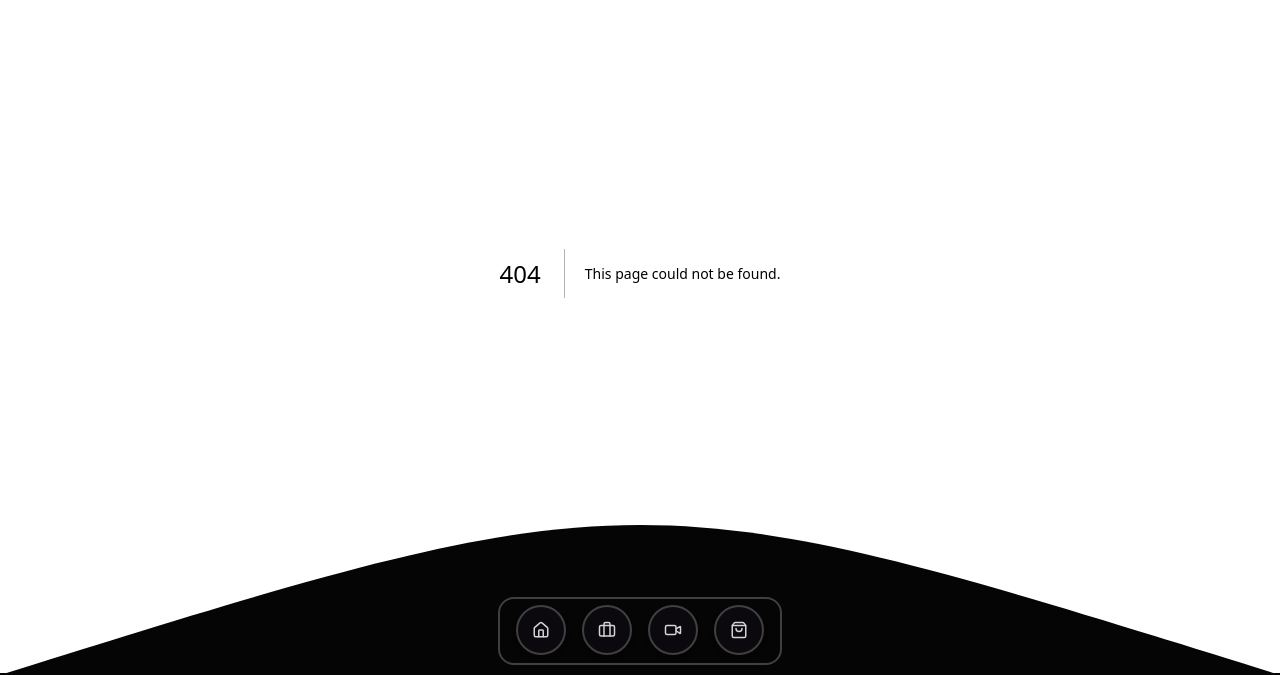
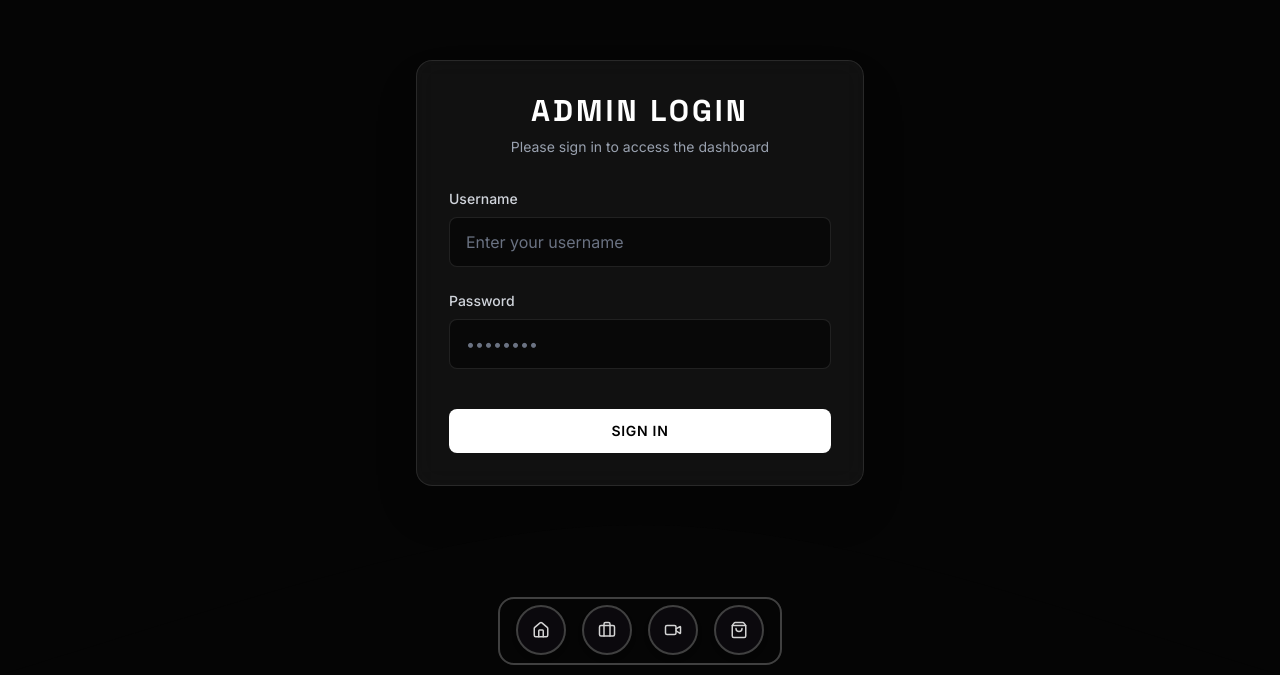
Before and after one commit to Zamir-MoN/RIEO, a Next.js app in the folder frontend/: page /login in a window 1280 px wide. Before the commit this address had no page. Shown: the part 127-802 px from the top of the page. Built offline with nearby package versions, Linux system fonts and the light colour scheme.

Commit message:
feat: add secure admin authentication

```diff
--- /dev/null
+++ b/frontend/middleware.ts
@@ -0,0 +1,47 @@
+import { NextResponse } from "next/server";
+import type { NextRequest } from "next/server";
+import { jwtVerify } from "jose";
+
+export async function middleware(request: NextRequest) {
+  const token = request.cookies.get("admin_token")?.value;
+
+  // Protect /admin routes
+  if (request.nextUrl.pathname.startsWith("/admin")) {
+    if (!token) {
+      return NextResponse.redirect(new URL("/login", request.url));
+    }
+
+    try {
+      const secret = process.env.JWT_SECRET;
+      if (!secret) throw new Error("Missing JWT_SECRET");
+
+      const secretKey = new TextEncoder().encode(secret);
+      await jwtVerify(token, secretKey);
+
+      return NextResponse.next();
+    } catch (err) {
+      // Token is invalid or expired
+      return NextResponse.redirect(new URL("/login", request.url));
+    }
+  }
+
+  // If a logged-in user tries to access /login, redirect them to /admin
+  if (request.nextUrl.pathname.startsWith("/login") && token) {
+    try {
+      const secret = process.env.JWT_SECRET;
+      if (secret) {
+        const secretKey = new TextEncoder().encode(secret);
+        await jwtVerify(token, secretKey);
+        return NextResponse.redirect(new URL("/admin", request.url));
+      }
+    } catch (err) {
+      // Invalid token, allow access to login page
+    }
+  }
+
+  return NextResponse.next();
+}
+
+export const config = {
+  matcher: ["/admin/:path*", "/login"],
+};
--- a/frontend/package.json
+++ b/frontend/package.json
@@ -16,6 +16,7 @@
     "clsx": "^2.1.1",
     "framer-motion": "^12.42.2",
     "gsap": "^3.15.0",
+    "jose": "^6.2.5",
     "lenis": "^1.3.25",
     "lottie-react": "^2.4.1",
     "lucide-react": "^1.26.0",
--- /dev/null
+++ b/frontend/src/actions/auth.ts
@@ -0,0 +1,41 @@
+"use server";
+
+import { cookies } from "next/headers";
+import { signJwt } from "@/lib/auth";
+import { redirect } from "next/navigation";
+
+export async function login(prevState: any, formData: FormData) {
+  const username = formData.get("username") as string;
+  const password = formData.get("password") as string;
+
+  const validUsername = process.env.ADMIN_USERNAME;
+  const validPassword = process.env.ADMIN_PASSWORD;
+
+  if (!validUsername || !validPassword) {
+    return { error: "Admin credentials are not configured on the server." };
+  }
+
+  if (username === validUsername && password === validPassword) {
+    const token = await signJwt({ username, role: "admin" });
+
+    // Set HTTP-only cookie
+    const cookieStore = await cookies();
+    cookieStore.set("admin_token", token, {
+      httpOnly: true,
+      secure: process.env.NODE_ENV === "production",
+      sameSite: "lax",
+      path: "/",
+      maxAge: 60 * 60 * 24, // 24 hours
+    });
+
+    redirect("/admin");
+  } else {
+    return { error: "Invalid username or password" };
+  }
+}
+
+export async function logout() {
+  const cookieStore = await cookies();
+  cookieStore.delete("admin_token");
+  redirect("/login");
+}
--- a/frontend/src/app/admin/layout.tsx
+++ b/frontend/src/app/admin/layout.tsx
@@ -1,4 +1,5 @@
 import { Metadata } from "next";
+import { logout } from "@/actions/auth";
 
 export const metadata: Metadata = {
   title: "Admin Dashboard - RIEO",
@@ -14,6 +15,11 @@ export default function AdminLayout({ children }: { children: React.ReactNode })
             <h1 className="text-3xl font-heading font-bold uppercase tracking-widest text-white">Admin Dashboard</h1>
             <p className="text-gray-400 mt-2">Manage your digital store products.</p>
           </div>
+          <form action={logout}>
+            <button type="submit" className="text-sm bg-red-500/10 text-red-500 hover:bg-red-500/20 px-4 py-2 rounded-lg transition-colors border border-red-500/20">
+              Logout
+            </button>
+          </form>
         </header>
         <main>{children}</main>
       </div>
--- /dev/null
+++ b/frontend/src/app/login/page.tsx
@@ -0,0 +1,71 @@
+"use client";
+
+import { useActionState } from "react";
+import { login } from "@/actions/auth";
+
+export default function LoginPage() {
+  const [state, formAction, isPending] = useActionState(login, null);
+
+  return (
+    <div className="min-h-screen bg-[#050505] flex items-center justify-center p-4">
+      <div className="w-full max-w-md bg-white/5 backdrop-blur-md border border-white/10 rounded-2xl p-8 shadow-2xl">
+        <h1 className="text-3xl font-heading font-bold text-white text-center mb-2 tracking-widest uppercase">
+          Admin Login
+        </h1>
+        <p className="text-gray-400 text-center mb-8 text-sm">
+          Please sign in to access the dashboard
+        </p>
+
+        <form action={formAction} className="space-y-6">
+          {state?.error && (
+            <div className="p-3 rounded-lg bg-red-500/10 border border-red-500/20 text-red-400 text-sm text-center">
+              {state.error}
+            </div>
+          )}
+
+          <div>
+            <label
+              htmlFor="username"
+              className="block text-sm font-medium text-gray-300 mb-2"
+            >
+              Username
+            </label>
+            <input
+              id="username"
+              name="username"
+              type="text"
+              required
+              className="w-full bg-black/50 border border-white/10 rounded-lg px-4 py-3 text-white placeholder-gray-500 focus:outline-none focus:border-white/30 focus:ring-1 focus:ring-white/30 transition-all"
+              placeholder="Enter your username"
+            />
+          </div>
+
+          <div>
+            <label
+              htmlFor="password"
+              className="block text-sm font-medium text-gray-300 mb-2"
+            >
+              Password
+            </label>
+            <input
+              id="password"
+              name="password"
+              type="password"
+              required
+              className="w-full bg-black/50 border border-white/10 rounded-lg px-4 py-3 text-white placeholder-gray-500 focus:outline-none focus:border-white/30 focus:ring-1 focus:ring-white/30 transition-all"
+              placeholder="••••••••"
+            />
+          </div>
+
+          <button
+            type="submit"
+            disabled={isPending}
+            className="w-full bg-white text-black font-semibold rounded-lg px-4 py-3 hover:bg-gray-200 transition-colors disabled:opacity-50 disabled:cursor-not-allowed uppercase tracking-wider text-sm mt-4"
+          >
+            {isPending ? "Authenticating..." : "Sign In"}
+          </button>
+        </form>
+      </div>
+    </div>
+  );
+}
--- /dev/null
+++ b/frontend/src/lib/auth.ts
@@ -0,0 +1,26 @@
+import { SignJWT, jwtVerify } from "jose";
+
+const getJwtSecretKey = () => {
+  const secret = process.env.JWT_SECRET;
+  if (!secret) {
+    throw new Error("JWT_SECRET environment variable is not set");
+  }
+  return new TextEncoder().encode(secret);
+};
+
+export async function signJwt(payload: any) {
+  return await new SignJWT(payload)
+    .setProtectedHeader({ alg: "HS256" })
+    .setIssuedAt()
+    .setExpirationTime("24h")
+    .sign(getJwtSecretKey());
+}
+
+export async function verifyJwt(token: string) {
+  try {
+    const verified = await jwtVerify(token, getJwtSecretKey());
+    return verified.payload;
+  } catch (error) {
+    return null;
+  }
+}
```
Also changed, not shown: 1 other file (tests, documents, lock files or other folders).
